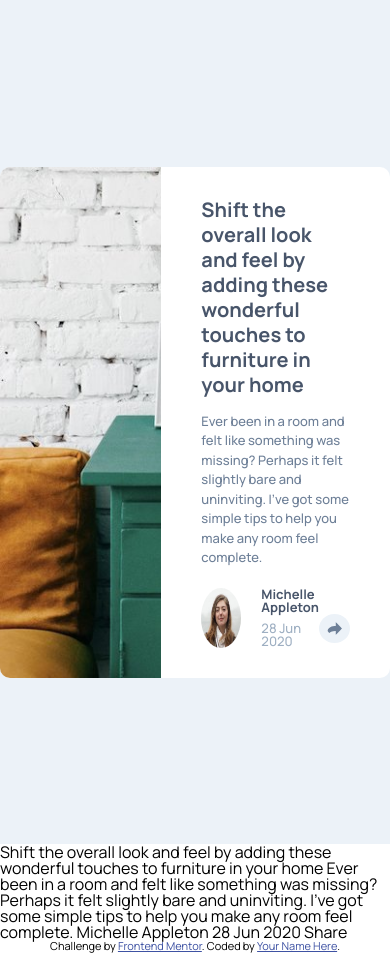
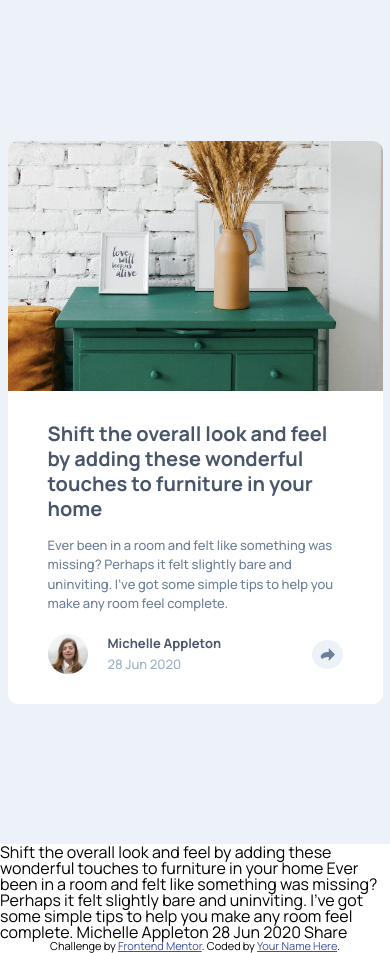
Before and after one commit to NiteArie/fm-article-preview-component, a plain HTML site: page index.html in a window 390 px wide. Drawn offline with Linux system fonts and the light colour scheme.

Commit message:
[Fea] Static Mobile UI

```diff
--- a/style.css
+++ b/style.css
@@ -24,6 +24,7 @@ body {
     border-radius: 10px;
     background-color: white;
 }
+
 
 .container__card__img {
     flex-basis: 270px;
@@ -97,3 +98,17 @@ body {
     border-radius: 50%;
     cursor: pointer;
 }
+
+@media only screen and (max-width: 710px) {
+    .container__card {
+        width: 375px;
+        flex-direction: column;
+    }
+
+    .container__card__img {
+        border-radius: 0;
+        border-top-left-radius: 10px;
+        border-top-right-radius: 10px;
+        flex-basis: 250px;
+    }
+}
```
